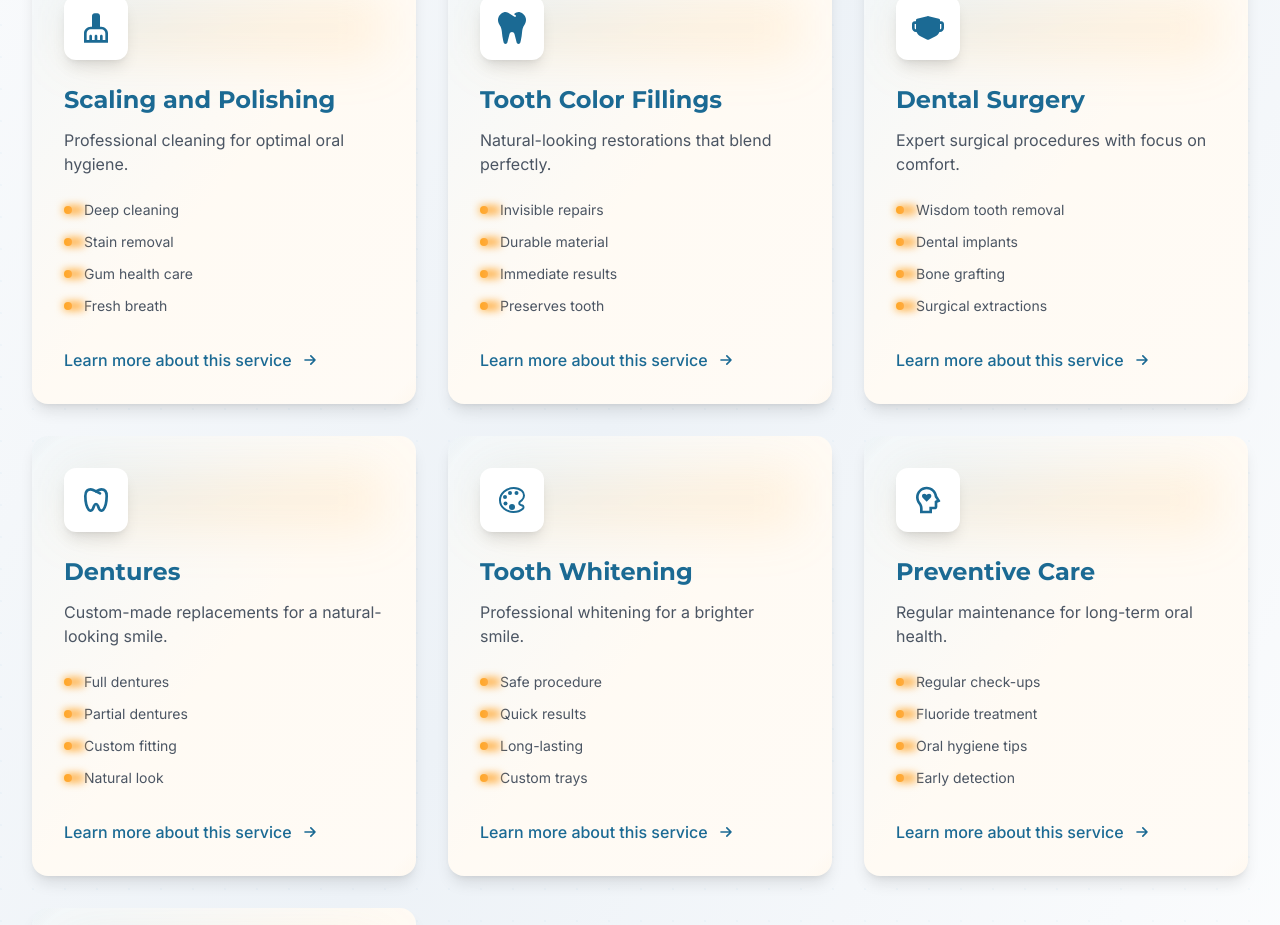
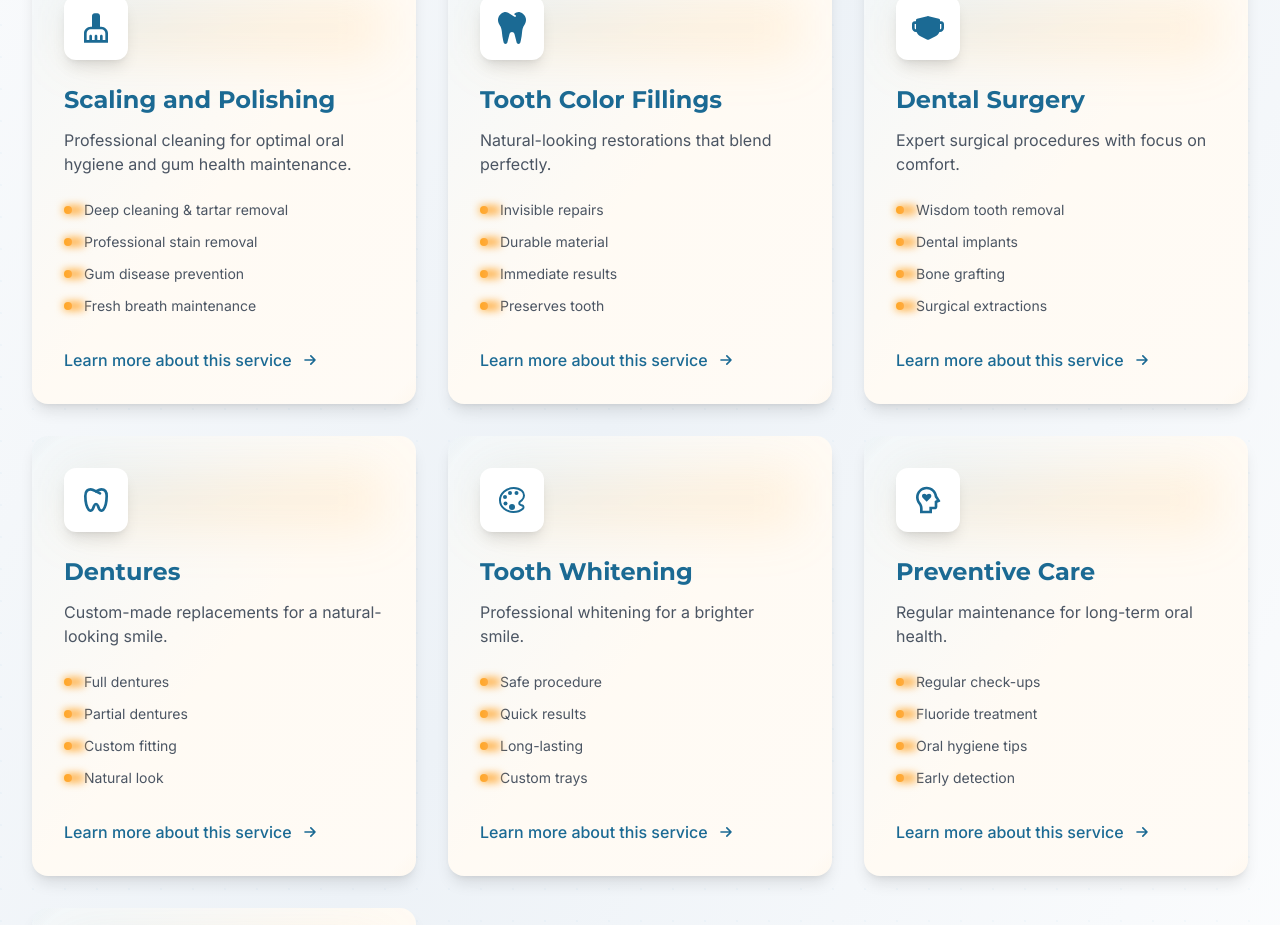
Before and after one commit to jaydeepc/dentalyst-website, a React (Vite) app: page / in a window 1280 px wide. Shown: the part 1640-2565 px from the top of the page. Built offline with nearby package versions, Linux system fonts and the light colour scheme.

Commit message:
feat: add comprehensive scaling and polishing service card

```diff
--- a/src/components/sections/servicesData.js
+++ b/src/components/sections/servicesData.js
@@ -305,9 +305,111 @@ export const services = [
   {
     icon: React.createElement(MdCleaningServices, { className: "w-8 h-8" }),
     title: 'Scaling and Polishing',
-    description: 'Professional cleaning for optimal oral hygiene.',
-    features: ['Deep cleaning', 'Stain removal', 'Gum health care', 'Fresh breath'],
-    info: []
+    description: 'Professional cleaning for optimal oral hygiene and gum health maintenance.',
+    features: [
+      'Deep cleaning & tartar removal',
+      'Professional stain removal',
+      'Gum disease prevention',
+      'Fresh breath maintenance'
+    ],
+    info: [
+      {
+        title: 'Deep Cleaning Results',
+        image: '/service-examples/cleaning/info/deep-cleaning-before-after-image.jpg',
+        description: 'Professional scaling and polishing removes stubborn tartar and plaque that regular brushing cannot eliminate. The procedure helps prevent gum disease and tooth decay while significantly improving the appearance of your teeth.',
+        placeholder: 'Before and after deep cleaning'
+      },
+      {
+        title: 'Fresh Breath Benefits',
+        image: '/service-examples/cleaning/info/fresh-breath-a-result-of-scaling-cleaning-image.jpg',
+        description: 'One of the immediate benefits of scaling and polishing is fresher breath. By removing bacteria, plaque, and tartar, we eliminate the primary causes of bad breath, giving you renewed confidence in your daily interactions.',
+        placeholder: 'Fresh breath after cleaning'
+      },
+      {
+        title: 'Gum Health Importance',
+        image: '/service-examples/cleaning/info/gum-health-image.jpeg',
+        description: 'Healthy gums are crucial for overall oral health. Regular scaling and polishing help prevent gingivitis and periodontitis by removing harmful bacteria and calculus that can cause gum inflammation and recession.',
+        placeholder: 'Healthy gums illustration'
+      },
+      {
+        title: 'Professional Cleaning Process',
+        image: '/service-examples/cleaning/info/process-of-cleaning-image.png',
+        description: 'Our thorough cleaning process involves ultrasonic scaling to remove tartar, manual scaling for precision cleaning, and polishing to leave your teeth smooth and shiny. The procedure is comfortable and typically takes 30-45 minutes.',
+        placeholder: 'Dental cleaning process'
+      }
+    ],
+    comparison: {
+      headers: ['Features', 'Regular Brushing', 'Professional Cleaning'],
+      rows: [
+        {
+          feature: 'Plaque Removal',
+          values: [
+            'Removes surface plaque only',
+            'Removes deep-seated plaque and tartar'
+          ]
+        },
+        {
+          feature: 'Stain Removal',
+          values: [
+            'Limited stain removal',
+            'Effective removal of most external stains'
+          ]
+        },
+        {
+          feature: 'Gum Health',
+          values: [
+            'Basic gum care',
+            'Deep cleaning below gumline'
+          ]
+        },
+        {
+          feature: 'Frequency',
+          values: [
+            'Twice daily',
+            'Every 6 months recommended'
+          ]
+        },
+        {
+          feature: 'Equipment Used',
+          values: [
+            'Toothbrush and floss',
+            'Professional scaling and polishing tools'
+          ]
+        }
+      ]
+    },
+    additionalInfo: [
+      {
+        title: 'Treatment Benefits',
+        icon: React.createElement(MdMedicalServices, { className: "w-6 h-6" }),
+        items: [
+          'Prevention of gum disease',
+          'Removal of stubborn stains',
+          'Fresh breath maintenance',
+          'Early detection of dental issues'
+        ]
+      },
+      {
+        title: 'Procedure Steps',
+        icon: React.createElement(FaTooth, { className: "w-6 h-6" }),
+        items: [
+          'Ultrasonic scaling for tartar removal',
+          'Manual scaling for precision',
+          'Polishing for smooth finish',
+          'Fluoride application if needed'
+        ]
+      },
+      {
+        title: 'Aftercare Tips',
+        icon: React.createElement(TbDental, { className: "w-6 h-6" }),
+        items: [
+          'Maintain regular brushing routine',
+          'Daily flossing recommended',
+          'Use recommended oral care products',
+          'Schedule regular follow-ups'
+        ]
+      }
+    ]
   },
   {
     icon: React.createElement(FaTooth, { className: "w-8 h-8" }),
```
